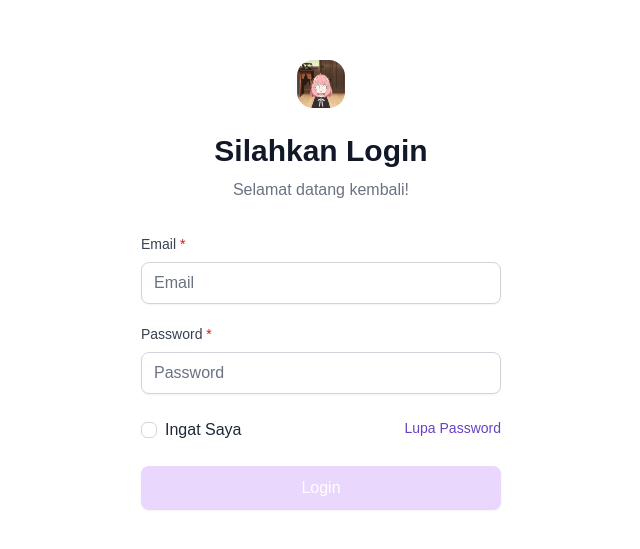
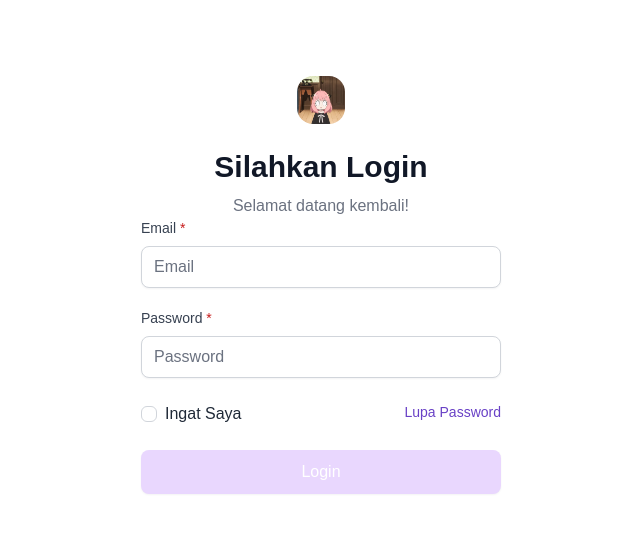
Before and after one commit to imboyo/Project--Hairiya-levenstein-website, a Nuxt app in the folder front-end/: page /auth/login in a window 1280 px wide. Shown: the part 115-664 px from the top of the page, without its empty margins (319-959 px from the left). Built offline with nearby package versions, Linux system fonts and the light colour scheme.

Commit message:
add layout for auth

```diff
--- /dev/null
+++ b/front-end/layouts/auth.vue
@@ -0,0 +1,11 @@
+<template>
+  <!-- Page Container -->
+  <div class="flex justify-center px-4 sm:px-12 md:p-0">
+    <!-- * Item Container -->
+    <div
+      class="flex flex-col h-screen justify-center gap-8 w-full md:w-[22.5rem]"
+    >
+      <slot />
+    </div>
+  </div>
+</template>
--- /dev/null
+++ b/front-end/pages/auth/forgot-password.vue
@@ -0,0 +1,5 @@
+<template>
+  <div>
+    <h1>Forgot Password</h1>
+  </div>
+</template>
--- a/front-end/pages/auth/login.vue
+++ b/front-end/pages/auth/login.vue
@@ -1,6 +1,5 @@
 <script setup lang="ts">
 import {
-  checkFormIsEmpty,
   checkFormIsError,
   isEmail,
   isRequired,
@@ -9,6 +8,10 @@ import InputField from "~/components/inputs/InputField.vue";
 import InputCheckBox from "~/components/inputs/InputCheckBox.vue";
 import MyButton from "~/components/buttons/MyButton.vue";
 
+// Page Meta and main data
+definePageMeta({
+  layout: "auth",
+});
 useHead({
   titleTemplate: (title) => `Login - ${title}`,
 });
@@ -78,12 +81,7 @@ const handleClick = () => {
 </script>
 
 <template>
-  <!-- Page Container -->
-  <div class="flex justify-center px-4 sm:px-12 md:p-0">
-    <!-- * Item Container -->
-    <div
-      class="flex flex-col h-screen justify-center gap-8 w-full md:w-[22.5rem]"
-    >
+  <div>
     <!-- * Content Container  -->
     <!-- Header  -->
     <div class="flex flex-col items-center justify-center gap-6">
@@ -166,7 +164,4 @@ const handleClick = () => {
     </div>
     <!--   ! End Container   -->
   </div>
-    <!-- ! End Container -->
-  </div>
-  <!-- End Page Container -->
 </template>
```
Lines whose indentation alone changed are shown as unchanged.
